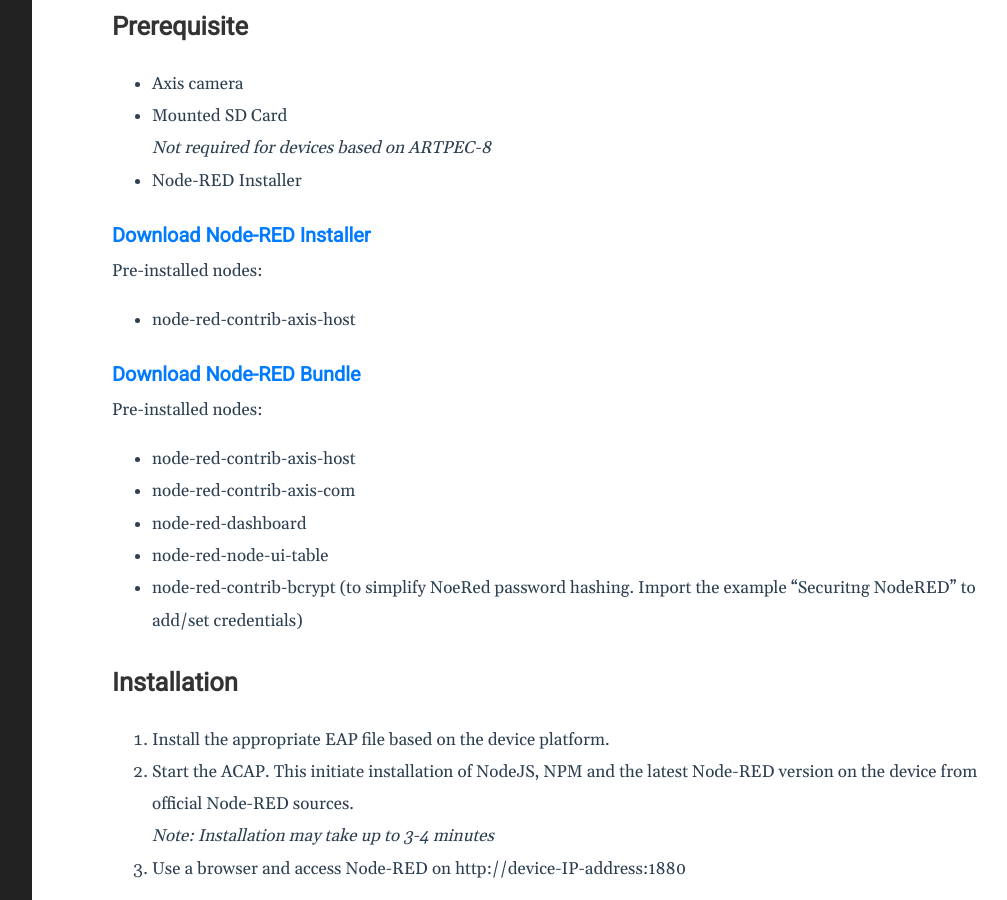
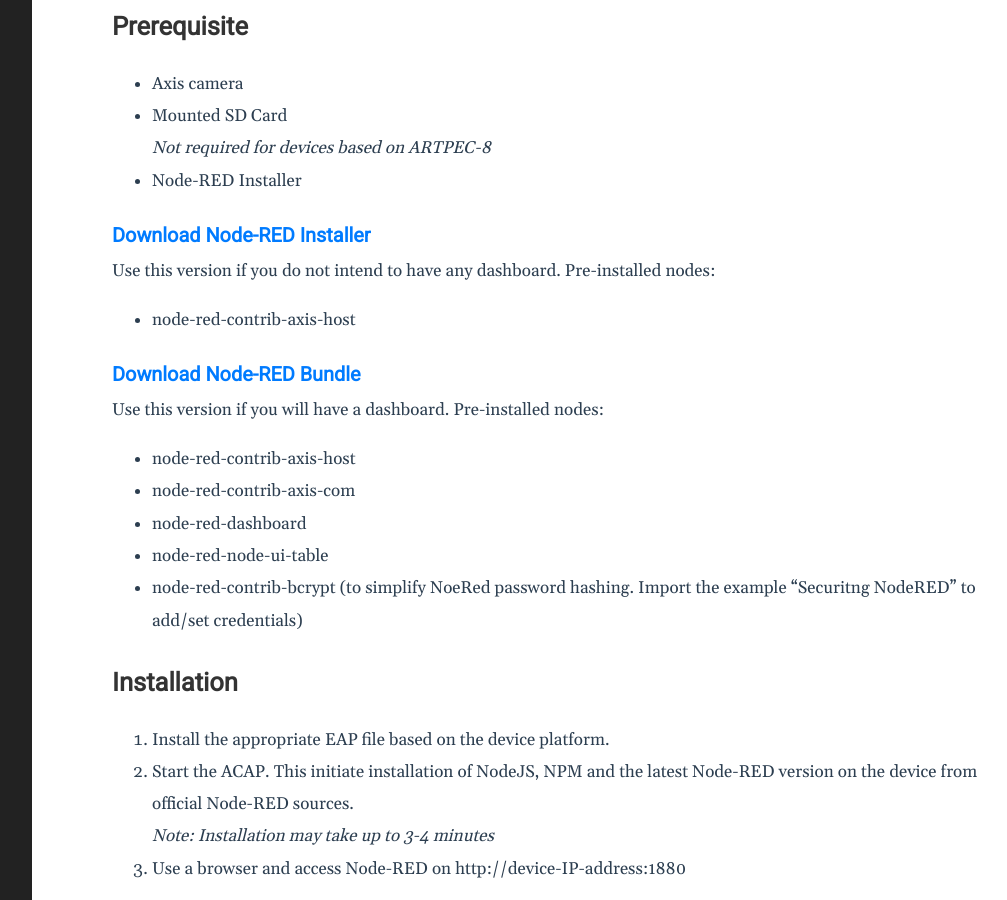
Before and after one commit to pandosme/pandosme.github.io, a Jekyll site: the page built from docs/_posts/2022-10-02-nodered-acap.md, in a window 1280 px wide and 900 px high, scrolled down 1309 px. Shown: the whole window, without its empty margins (188-1195 px from the left). Built offline with Jekyll 4.4.1, drawn with Linux system fonts in a browser that asks for light colours.

Commit message:
Update 2022-10-02-nodered-acap.md

```diff
--- a/docs/_posts/2022-10-02-nodered-acap.md
+++ b/docs/_posts/2022-10-02-nodered-acap.md
@@ -32,10 +32,12 @@ _Not required for devices based on ARTPEC-8_
 - Node-RED Installer
 
 ### [Download Node-RED Installer](https://acap.juhlin.me/package/Nodered)
+Use this version if you do not intend to have any dashboard.
 Pre-installed nodes:
 - node-red-contrib-axis-host
 
 ### [Download Node-RED Bundle](https://acap.juhlin.me/package/Bundle)
+Use this version if you will have a dashboard.
 Pre-installed nodes:
 - node-red-contrib-axis-host
 - node-red-contrib-axis-com
```
